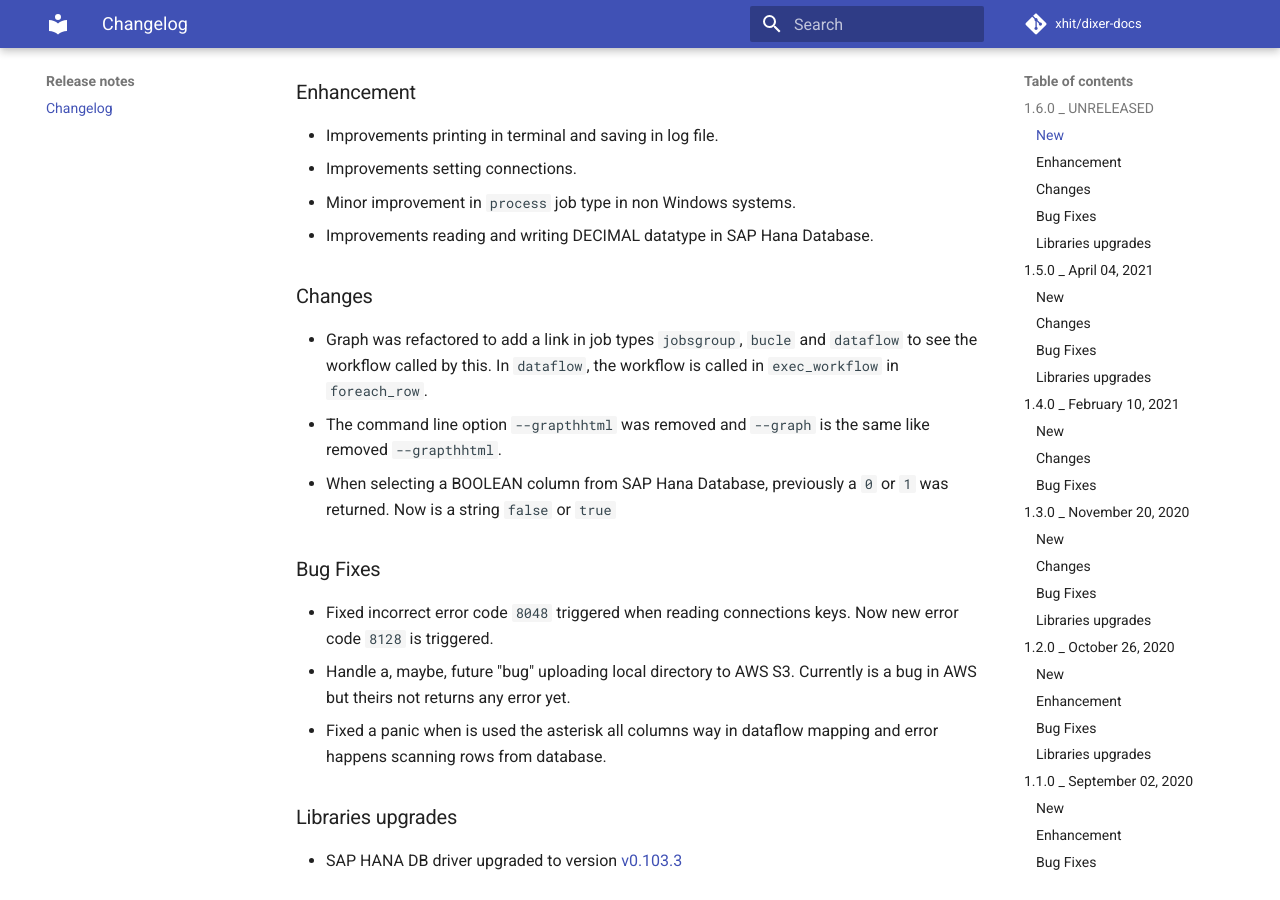
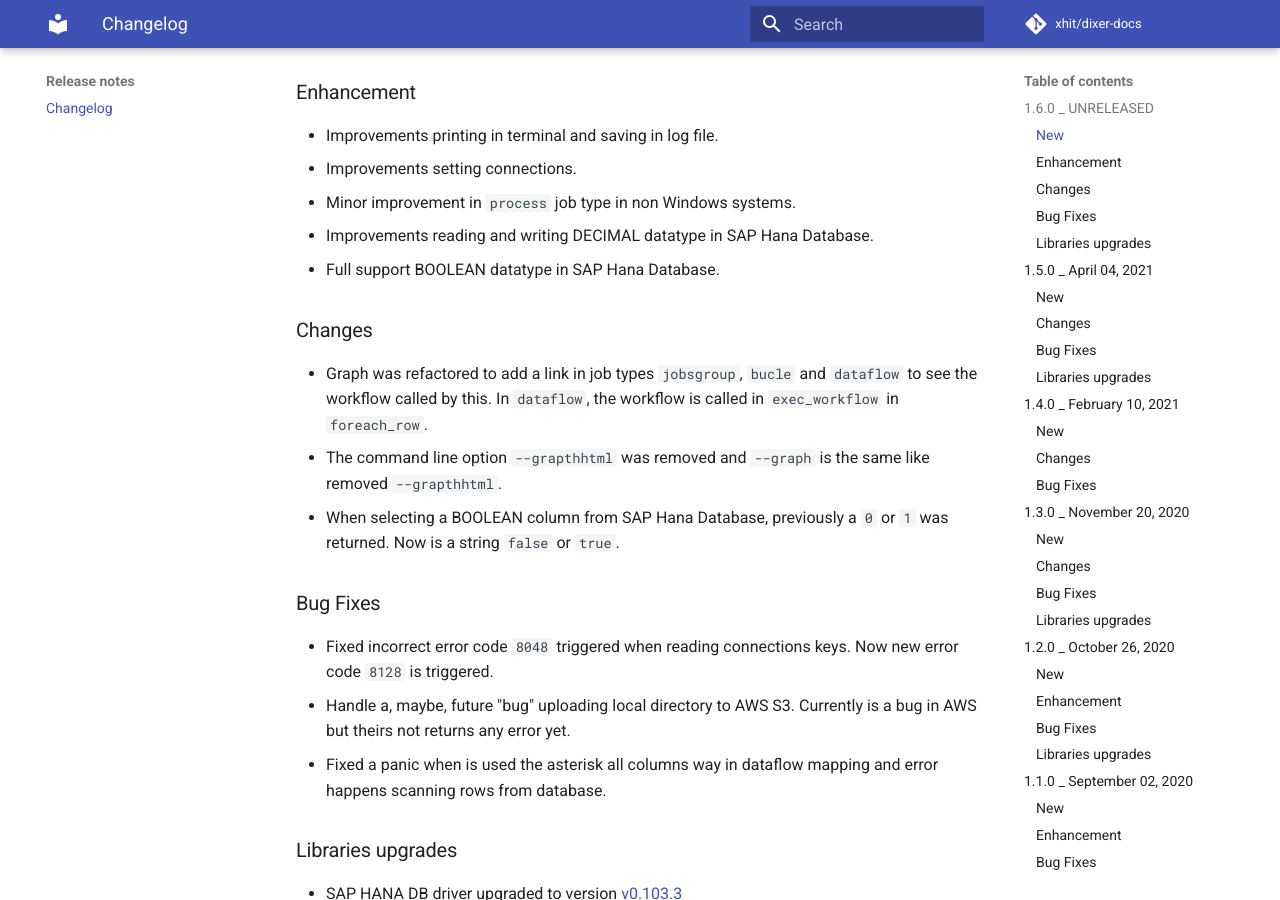
Before and after one commit to Dixer-ETL/dixer-docs, an MkDocs documentation site: the page built from docs/Changelog.md, in a window 1280 px wide and 900 px high, scrolled down 432 px. Built offline with MkDocs 1.6.1 and Material for MkDocs 9.7.7, drawn with Linux system fonts in a browser that asks for light colours; comment, search, counter and statistics services are not loaded.

Commit message:
HDB BOOLEAN

```diff
--- a/docs/Changelog.md
+++ b/docs/Changelog.md
@@ -13,11 +13,12 @@
 * Improvements setting connections.
 * Minor improvement in `process` job type in non Windows systems.
 * Improvements reading and writing DECIMAL datatype in SAP Hana Database.
+* Full support BOOLEAN datatype in SAP Hana Database.
 
 ### Changes
 * Graph was refactored to add a link in job types `jobsgroup`, `bucle` and `dataflow` to see the workflow called by this. In `dataflow`, the workflow is called in `exec_workflow` in `foreach_row`.
 * The command line option `--grapthhtml` was removed and `--graph` is the same like removed `--grapthhtml`.
-* When selecting a BOOLEAN column from SAP Hana Database, previously a `0` or `1` was returned. Now is a string `false` or `true`
+* When selecting a BOOLEAN column from SAP Hana Database, previously a `0` or `1` was returned. Now is a string `false` or `true`.
 
 ### Bug Fixes
 * Fixed incorrect error code `8048` triggered when reading connections keys. Now new error code `8128` is triggered.
```
Also changed, not shown: docs/documentation/jobs/dataflow/Supported-datatypes.md (+1 -0 lines).
